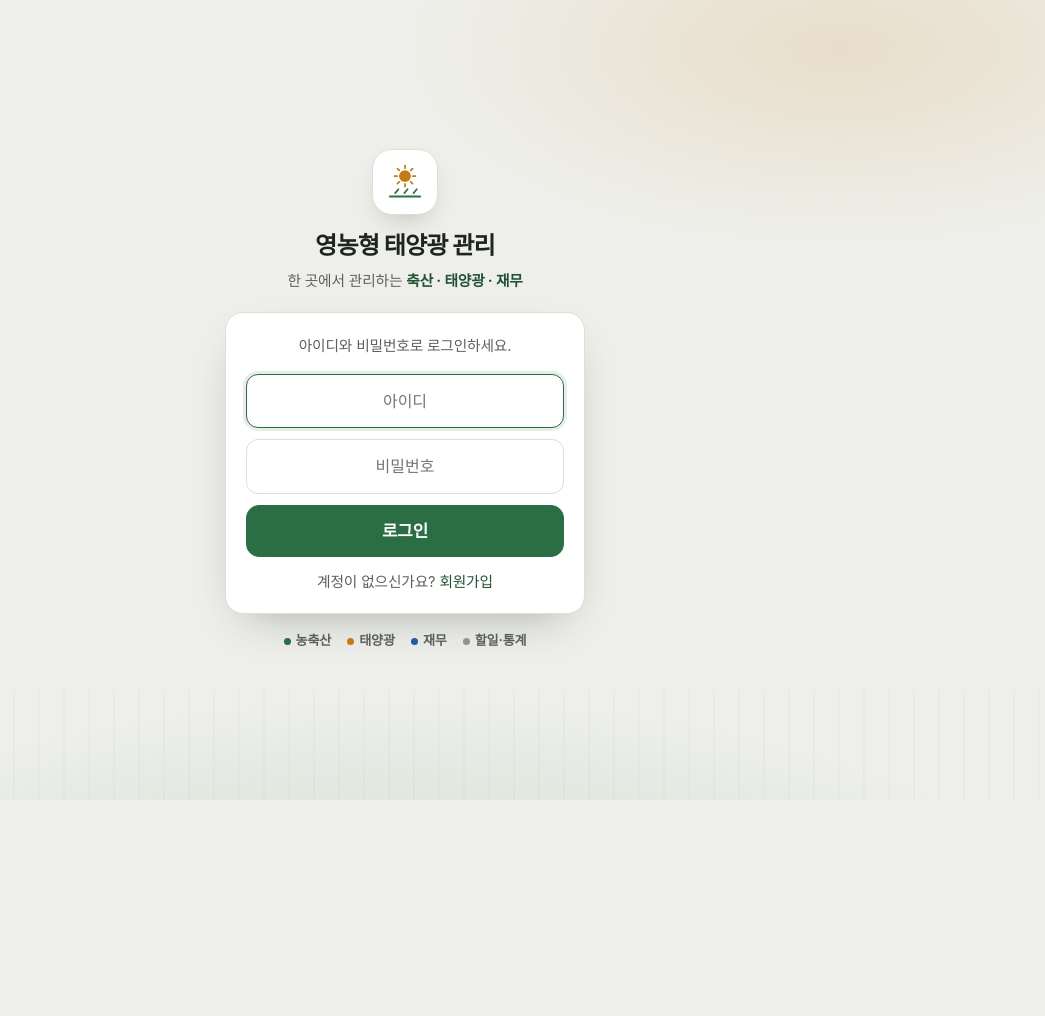
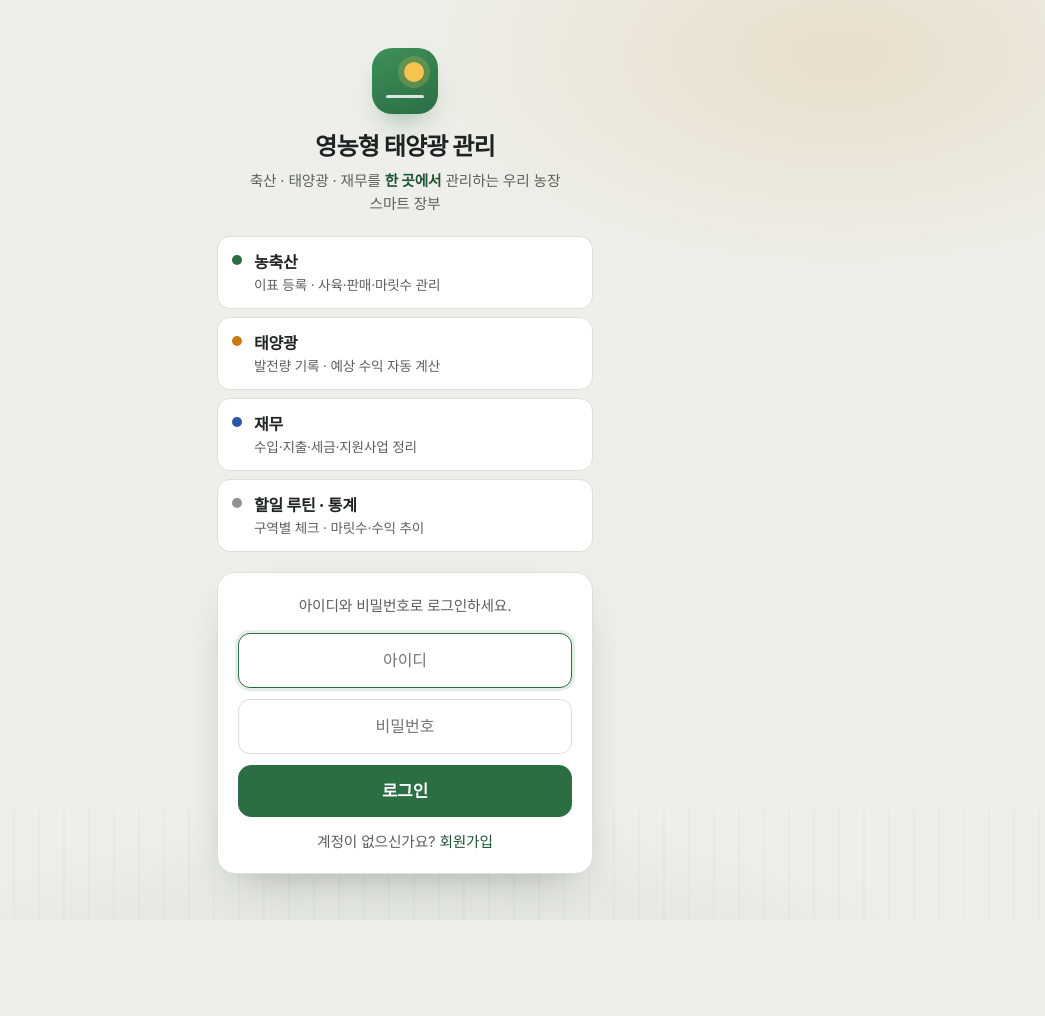
Before and after one commit to Kozyma/Cow, a Flask app: page /login in a window 1280 px wide. Shown: the whole page, without its empty margins (235-1280 px from the left). Before the commit the page ends 800 px from the top, so only its background shows below. Run offline with Flask 3, Linux system fonts and the light colour scheme.

Commit message:
시작화면(로그인·회원가입) 정리 — 소개·기능 안내 + 담백한 CSS 마크
- 로그인 페이지에 앱 소개·기능(농축산/태양광/재무/할일·통계) 안내 추가
- 무거운 일러스트 대신 순수 CSS 마크로 깔끔하게, 회원가입도 통일
- PWA 캐시 v33

Co-Authored-By: Claude Opus 4.8 (1M context) <noreply@anthropic.com>

```diff
--- a/static/style.css
+++ b/static/style.css
@@ -232,6 +232,25 @@ a.li{color:var(--ink)}
 .logbox{background:#0e120d; color:#bfe6c2; border:1px solid var(--line); border-radius:12px;
   padding:12px 13px; font-family:ui-monospace,SFMono-Regular,Menlo,Consolas,monospace;
   font-size:.76rem; line-height:1.5; overflow:auto; max-height:300px; white-space:pre; margin:0}
+
+/* ── 시작화면(로그인) — 깔끔한 미니멀 (이미지 없이) ── */
+.auth.auth-lg{align-items:flex-start; padding-top:48px; padding-bottom:46px}
+.auth-lg .auth-wrap{max-width:376px}
+.mark{width:66px; height:66px; border-radius:20px; margin:0 auto 14px; position:relative;
+  background:linear-gradient(158deg,#3E9058,#2B6E44); box-shadow:0 16px 32px -16px rgba(43,110,68,.65)}
+.mark .mark-sun{position:absolute; top:14px; right:14px; width:20px; height:20px; border-radius:50%;
+  background:#F6C34E; box-shadow:0 0 0 6px rgba(246,195,78,.22)}
+.mark::after{content:""; position:absolute; left:14px; right:14px; bottom:16px; height:3px; border-radius:2px;
+  background:rgba(255,255,255,.82)}
+.brand-tag{max-width:320px; margin-left:auto; margin-right:auto}
+.feat-list{display:flex; flex-direction:column; gap:8px; margin:20px 0}
+.feat{display:flex; gap:12px; align-items:flex-start; background:var(--card);
+  border:1px solid var(--line); border-radius:13px; padding:12px 14px; text-align:left}
+.feat .fdot{flex:none; width:10px; height:10px; border-radius:50%; margin-top:6px}
+.fdot.green{background:var(--green)} .fdot.amber{background:var(--amber)}
+.fdot.blue{background:var(--blue)}   .fdot.gray{background:var(--ink-3)}
+.feat b{font-size:1rem; font-weight:800}
+.feat small{color:var(--ink-2); font-size:.85rem; line-height:1.45; display:block; margin-top:1px}
 .auth-card input{padding:14px; border:1px solid #dcdde1; border-radius:12px; font:inherit; font-size:1rem;
   min-height:52px; text-align:center}
 .auth-card input:focus{outline:none; border-color:var(--accent); box-shadow:0 0 0 3px var(--accent-soft)}
--- a/static/sw.js
+++ b/static/sw.js
@@ -2,7 +2,7 @@
 // 정적 자산은 stale-while-revalidate(캐시 즉시 + 백그라운드 갱신),
 // 데이터(페이지/폼)는 네트워크 우선.
 // ※ 코드(css/js)를 고치면 이 버전 숫자를 올려야 옛 캐시가 정리됩니다.
-const CACHE = 'farm-solar-v31';
+const CACHE = 'farm-solar-v33';
 const ASSETS = [
   '/static/style.css',
   '/static/app.js',
--- a/templates/login.html
+++ b/templates/login.html
@@ -8,23 +8,24 @@
   <link rel="stylesheet" href="{{ url_for('static', filename='style.css') }}">
 </head>
 <body>
-  <main class="auth">
+  <main class="auth auth-lg">
     <div class="auth-wrap">
+
       <div class="brand">
-        <div class="brand-mk">
-          <svg viewBox="0 0 64 64" fill="none" xmlns="http://www.w3.org/2000/svg">
-            <circle cx="32" cy="23" r="9" fill="#C67A12"/>
-            <g stroke="#C67A12" stroke-width="2.6" stroke-linecap="round">
-              <path d="M32 7v4"/><path d="M32 35v4"/><path d="M16 23h4"/><path d="M44 23h4"/>
-              <path d="M20.5 11.5l2.8 2.8"/><path d="M40.7 31.7l2.8 2.8"/>
-              <path d="M43.5 11.5l-2.8 2.8"/><path d="M23.3 31.7l-2.8 2.8"/>
-            </g>
-            <path d="M9 54h46" stroke="#2B6E44" stroke-width="3" stroke-linecap="round"/>
-            <path d="M17 49l5-6M31 49l5-6M45 49l5-6" stroke="#2B6E44" stroke-width="2.6" stroke-linecap="round"/>
-          </svg>
-        </div>
+        <div class="mark"><span class="mark-sun"></span></div>
         <div class="brand-name">영농형 태양광 관리</div>
-        <div class="brand-tag">한 곳에서 관리하는 <b>축산 · 태양광 · 재무</b></div>
+        <p class="brand-tag">축산 · 태양광 · 재무를 <b>한 곳에서</b> 관리하는 우리 농장 스마트 장부</p>
+      </div>
+
+      <div class="feat-list">
+        <div class="feat"><i class="fdot green"></i>
+          <div><b>농축산</b><small>이표 등록 · 사육·판매·마릿수 관리</small></div></div>
+        <div class="feat"><i class="fdot amber"></i>
+          <div><b>태양광</b><small>발전량 기록 · 예상 수익 자동 계산</small></div></div>
+        <div class="feat"><i class="fdot blue"></i>
+          <div><b>재무</b><small>수입·지출·세금·지원사업 정리</small></div></div>
+        <div class="feat"><i class="fdot gray"></i>
+          <div><b>할일 루틴 · 통계</b><small>구역별 체크 · 마릿수·수익 추이</small></div></div>
       </div>
 
       <div class="auth-card">
@@ -41,12 +42,6 @@
         </p>
       </div>
 
-      <div class="brand-feats">
-        <span><i style="background:var(--green)"></i>농축산</span>
-        <span><i style="background:var(--amber)"></i>태양광</span>
-        <span><i style="background:var(--blue)"></i>재무</span>
-        <span><i style="background:var(--ink-3)"></i>할일·통계</span>
-      </div>
     </div>
   </main>
 </body>
```
Also changed, not shown: templates/signup.html (+1 -12 lines).
